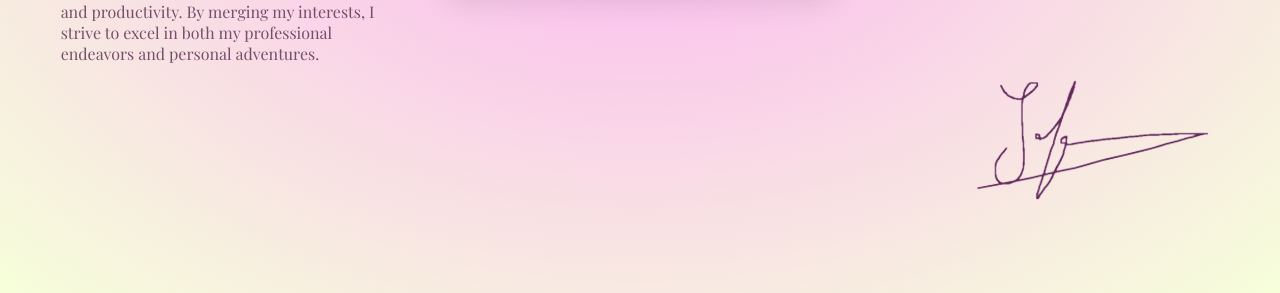
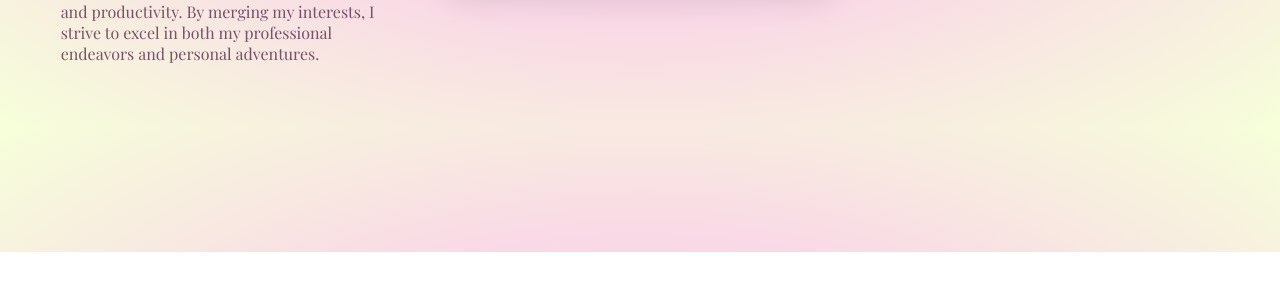
Before and after one commit to iammmei/V-card, a plain HTML site: page index.html in a window 1280 px wide. Shown: the part 548-841 px from the top of the page. After the commit the page ends 800 px from the top, so only its background shows below. Drawn offline with nearby package versions, Linux system fonts and the light colour scheme; a web font is replaced by a local one.

Commit message:
Update index.html

```diff
--- a/index.html
+++ b/index.html
@@ -64,7 +64,7 @@
 
         </ul>
     </nav>
-    <div class="signature"> <img src="safa2-removebg-preview.png" alt="signature"></div>
+
     </div>
 
 </div>
```
